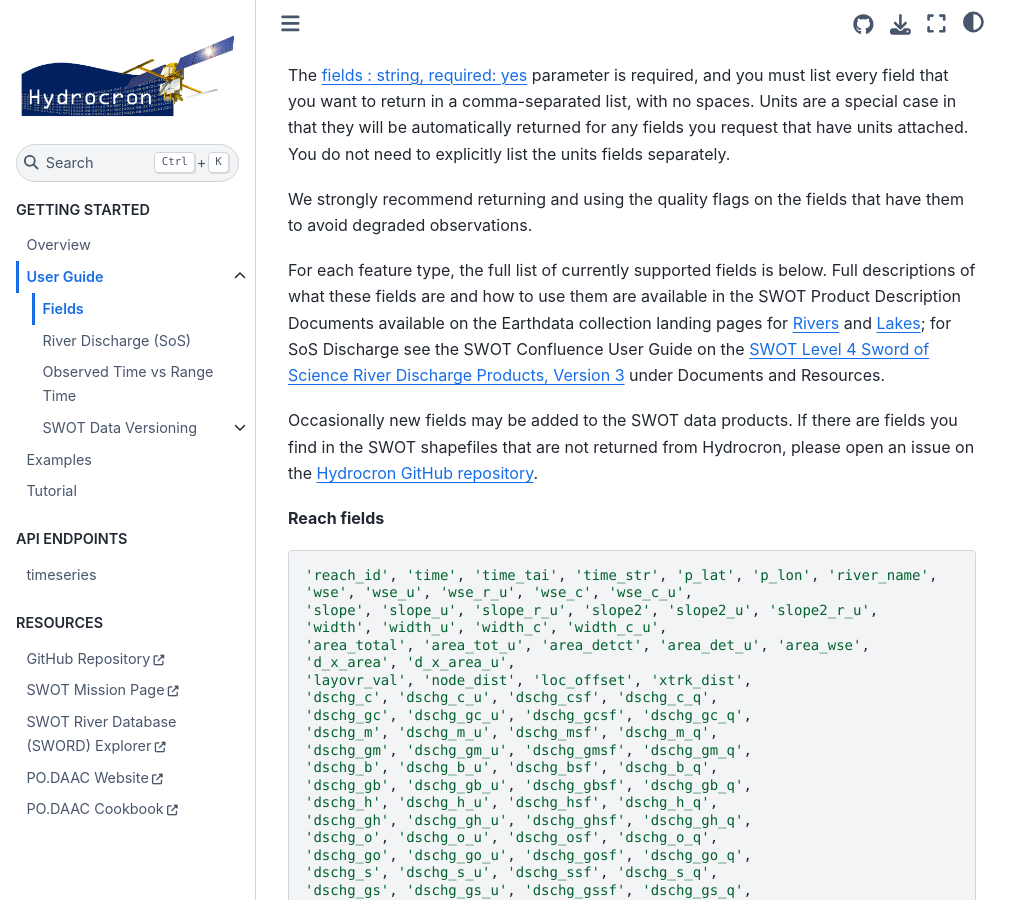
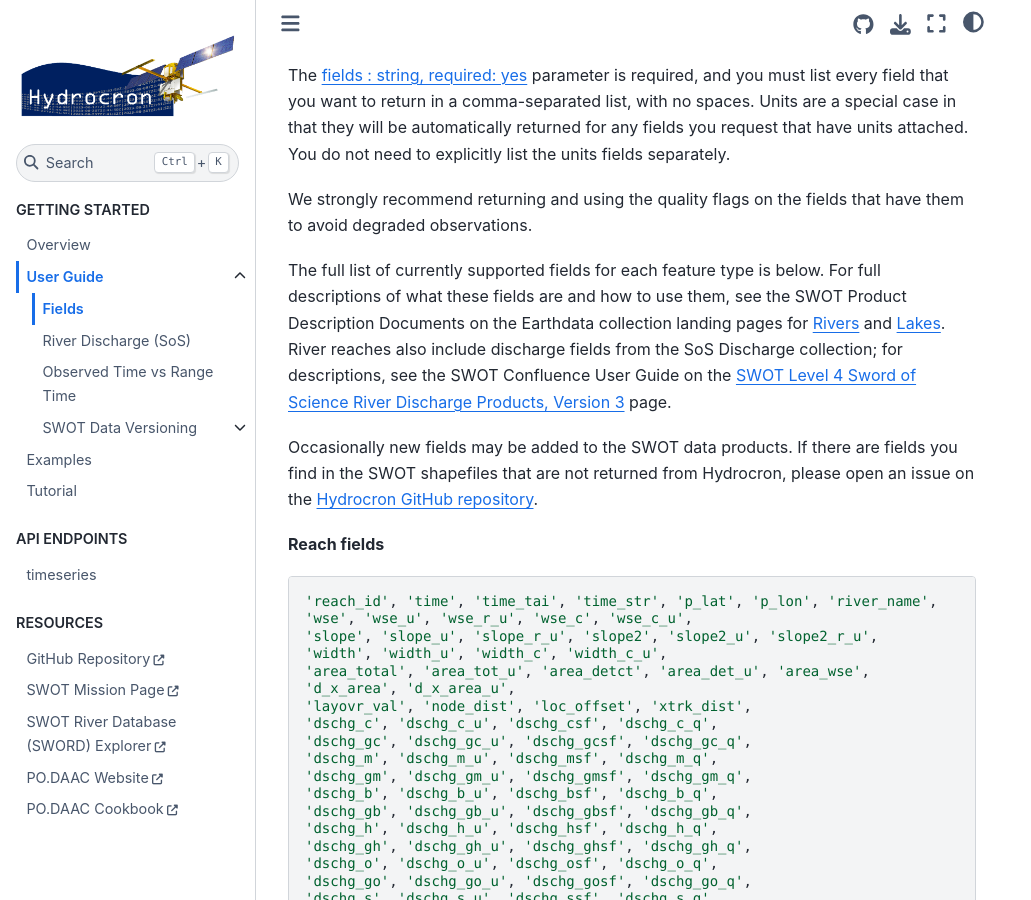
Before and after one commit to podaac/hydrocron, a Jupyter Book: the page built from docs/user-guide/fields.md, in a window 1280 px wide and 900 px high, scrolled down 321 px. Shown: the whole window, without its empty margins (0-1031 px from the left). Built offline with Jupyter Book 1.0.4 settings and Sphinx 7.4.7 and the Sphinx Book theme 1.1.4, drawn with Linux system fonts in a browser that asks for light colours.

Commit message:
Update docs #7

```diff
--- a/docs/user-guide/fields.md
+++ b/docs/user-guide/fields.md
@@ -9,7 +9,7 @@ The [](fields) parameter is required, and you must list every field that you wan
 
 We strongly recommend returning and using the quality flags on the fields that have them to avoid degraded observations.
 
-For each feature type, the full list of currently supported fields is below. Full descriptions of what these fields are and how to use them are available in the SWOT Product Description Documents available on the Earthdata collection landing pages for [Rivers](https://www.earthdata.nasa.gov/data/catalog/pocloud-swot-l2-hr-riversp-d-d) and [Lakes](https://www.earthdata.nasa.gov/data/catalog/pocloud-swot-l2-hr-lakesp-d-d); for SoS Discharge see the SWOT Confluence User Guide on the [SWOT Level 4 Sword of Science River Discharge Products, Version 3](https://doi.org/10.5067/SWOT-SOS-RD3) under Documents and Resources.
+The full list of currently supported fields for each feature type is below. For full descriptions of what these fields are and how to use them, see the SWOT Product Description Documents on the Earthdata collection landing pages for [Rivers](https://www.earthdata.nasa.gov/data/catalog/pocloud-swot-l2-hr-riversp-d-d) and [Lakes](https://www.earthdata.nasa.gov/data/catalog/pocloud-swot-l2-hr-lakesp-d-d). River reaches also include discharge fields from the SoS Discharge collection; for descriptions, see the SWOT Confluence User Guide on the [SWOT Level 4 Sword of Science River Discharge Products, Version 3](https://doi.org/10.5067/SWOT-SOS-RD3) page.
 
 Occasionally new fields may be added to the SWOT data products. If there are fields you find in the SWOT shapefiles that are not returned from Hydrocron, please open an issue on the [Hydrocron GitHub repository](https://github.com/podaac/hydrocron/issues).
 
```
